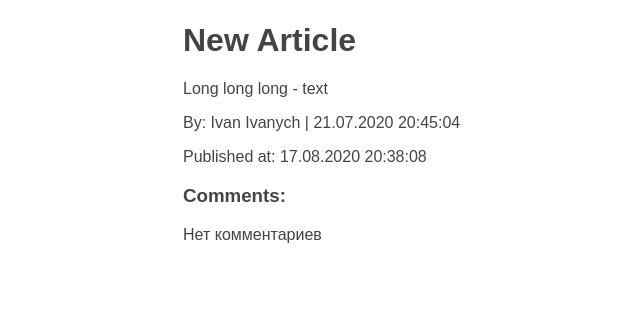
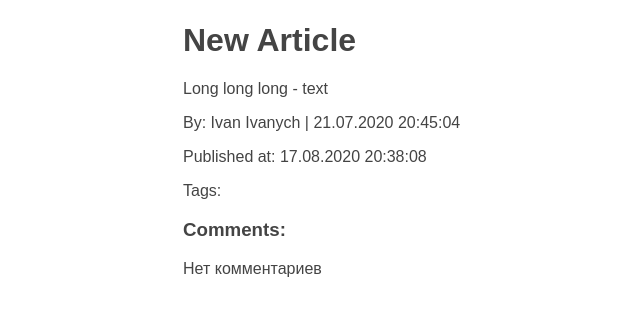
Before and after one commit to someq/django_hello_pt_6, a Django app: page /article/1/ in a window 1280 px wide. Shown: the part 38-354 px from the top of the page, without its empty margins (7-647 px from the left). Run offline with Django 3.2, Linux system fonts and the light colour scheme; data comes from the database, SQL or seed files in the repository; data that the repository does not hold is empty.

Commit message:
Добавлен вывод тегов на странице статьи и выбор тегов в форме при создании и редактировании статьи.

```diff
--- a/source/webapp/forms.py
+++ b/source/webapp/forms.py
@@ -1,5 +1,5 @@
 from django import forms
-from .models import STATUS_CHOICES, Article
+from .models import STATUS_CHOICES, Article, Tag
 
 default_status = STATUS_CHOICES[0][0]
 
@@ -21,6 +21,7 @@
                                      widget=forms.DateTimeInput(attrs={'type': 'datetime-local'}))
     # для полей типа DateField
     # publish_at = forms.DateField(..., widget=forms.DateInput(attrs={'type': 'date'}))
+    tags = forms.ModelMultipleChoiceField(required=False, label='Теги', queryset=Tag.objects.all())
 
 
 class CommentForm(forms.Form):
--- a/source/webapp/templates/article_view.html
+++ b/source/webapp/templates/article_view.html
@@ -12,6 +12,7 @@
     <p class="pre">{{ article.text }}</p>
     <p>By: {{ article.author }} | {{ article.created_at|date:"d.m.Y H:i:s" }}</p>
     <p>Published at: {{ article.publish_at|date:"d.m.Y H:i:s" }}</p>
+    <p>Tags: {% for tag in article.tags.all %}{{ tag.name }}{% if not forloop.last %}, {% endif %}{% endfor %}</p>
 
     <h3>Comments:</h3>
     {% for comment in article.comments.all %}
--- a/source/webapp/views.py
+++ b/source/webapp/views.py
@@ -46,10 +46,12 @@
 
     def form_valid(self, form):
         data = {}
+        tags = form.cleaned_data.pop('tags')
         for key, value in form.cleaned_data.items():
             if value is not None:
                 data[key] = value
         self.article = Article.objects.create(**data)
+        self.article.tags.set(tags)
         return super().form_valid(form)
 
     def get_redirect_url(self):
@@ -75,13 +77,16 @@
             initial[key] = getattr(self.article, key)
         initial['publish_at'] = make_naive(self.article.publish_at)\
             .strftime(BROWSER_DATETIME_FORMAT)
+        initial['tags'] = self.article.tags.all()
         return initial
 
     def form_valid(self, form):
+        tags = form.cleaned_data.pop('tags')
         for key, value in form.cleaned_data.items():
             if value is not None:
                 setattr(self.article, key, value)
         self.article.save()
+        self.article.tags.set(tags)
         return super().form_valid(form)
 
     def get_success_url(self):
```
